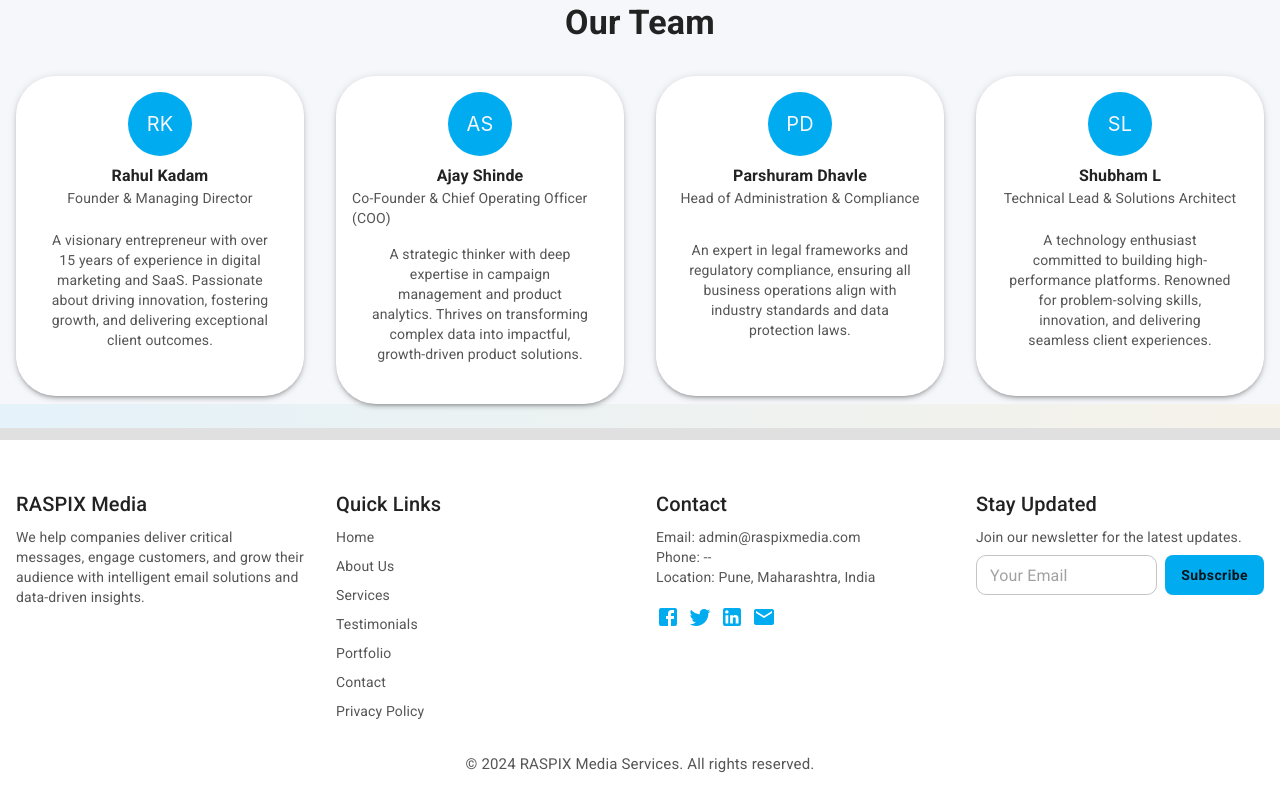
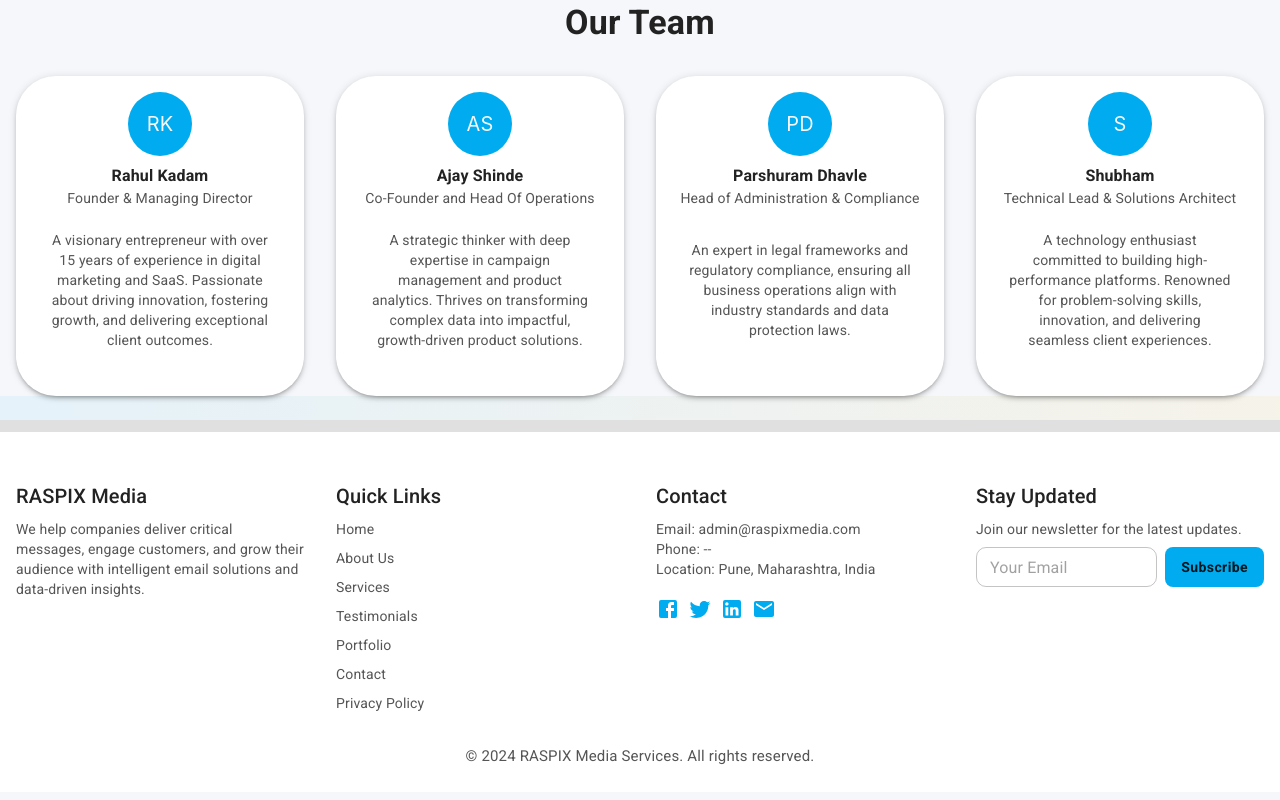
Before and after one commit to Shubham-2899/abce-marketing, a React (Vite) app: page /about-us in a window 1280 px wide. Shown: the part 1165-1965 px from the top of the page. Built offline with nearby package versions, Linux system fonts and the light colour scheme.

Commit message:
designation change

```diff
--- a/src/pages/about-us/index.tsx
+++ b/src/pages/about-us/index.tsx
@@ -22,7 +22,7 @@
   },
   {
     name: "Ajay Shinde",
-    role: "Co-Founder & Chief Operating Officer (COO)",
+    role: " Co-Founder and Head Of Operations",
     bio: "A strategic thinker with deep expertise in campaign management and product analytics. Thrives on transforming complex data into impactful, growth-driven product solutions.",
     avatar: "",
   },
@@ -33,7 +33,7 @@
     avatar: "",
   },
   {
-    name: "Shubham L",
+    name: "Shubham",
     role: "Technical Lead & Solutions Architect",
     bio: "A technology enthusiast committed to building high-performance platforms. Renowned for problem-solving skills, innovation, and delivering seamless client experiences.",
     avatar: "",
```
